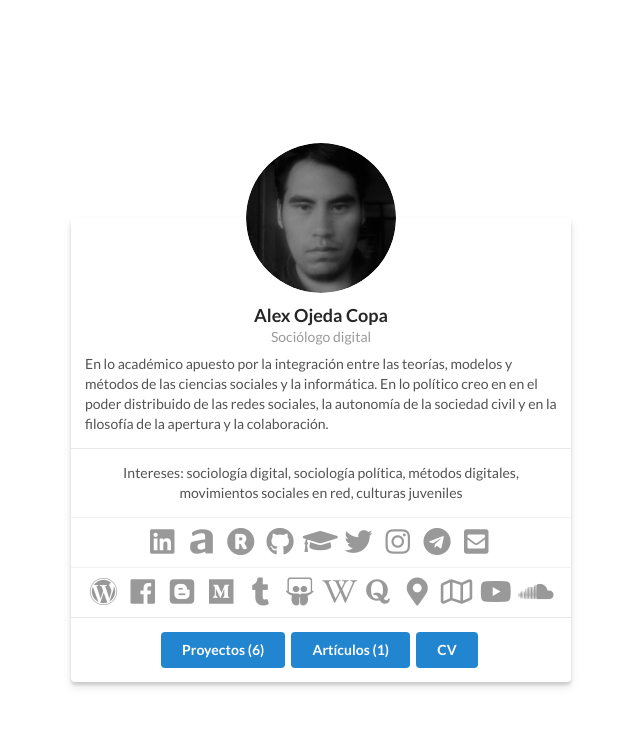
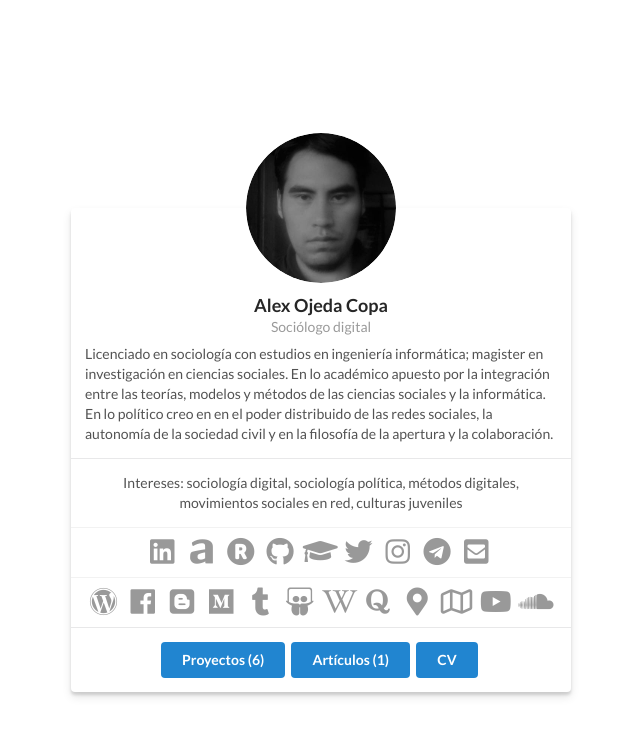
Before and after one commit to alex-roc/alex-roc.github.io, a Jekyll site: the page built from index.html, in a window 1280 px wide. Shown: the top 736 px of the page, without its empty margins (319-959 px from the left). Built offline with Jekyll 4.4.1, drawn with Linux system fonts in a browser that asks for light colours.

Commit message:
Update bio.json

```diff
--- a/_data/bio.json
+++ b/_data/bio.json
@@ -5,7 +5,7 @@
     "picture": "/images/yo.jpeg",
     "email": "alex.r.ojeda@gmail.com",
     "website": "https://alex-roc.github.io",
-    "summary": "En lo académico apuesto por la integración entre las teorías, modelos y métodos de las ciencias sociales y la informática. En lo político creo en en el poder distribuido de las redes sociales, la autonomía de la sociedad civil y en la filosofía de la apertura y la colaboración.",
+    "summary": "Licenciado en sociología con estudios en ingeniería informática; magister en investigación en ciencias sociales. En lo académico apuesto por la integración entre las teorías, modelos y métodos de las ciencias sociales y la informática. En lo político creo en en el poder distribuido de las redes sociales, la autonomía de la sociedad civil y en la filosofía de la apertura y la colaboración.",
     "location": {
       "address": "",
       "postalCode": "",
```
